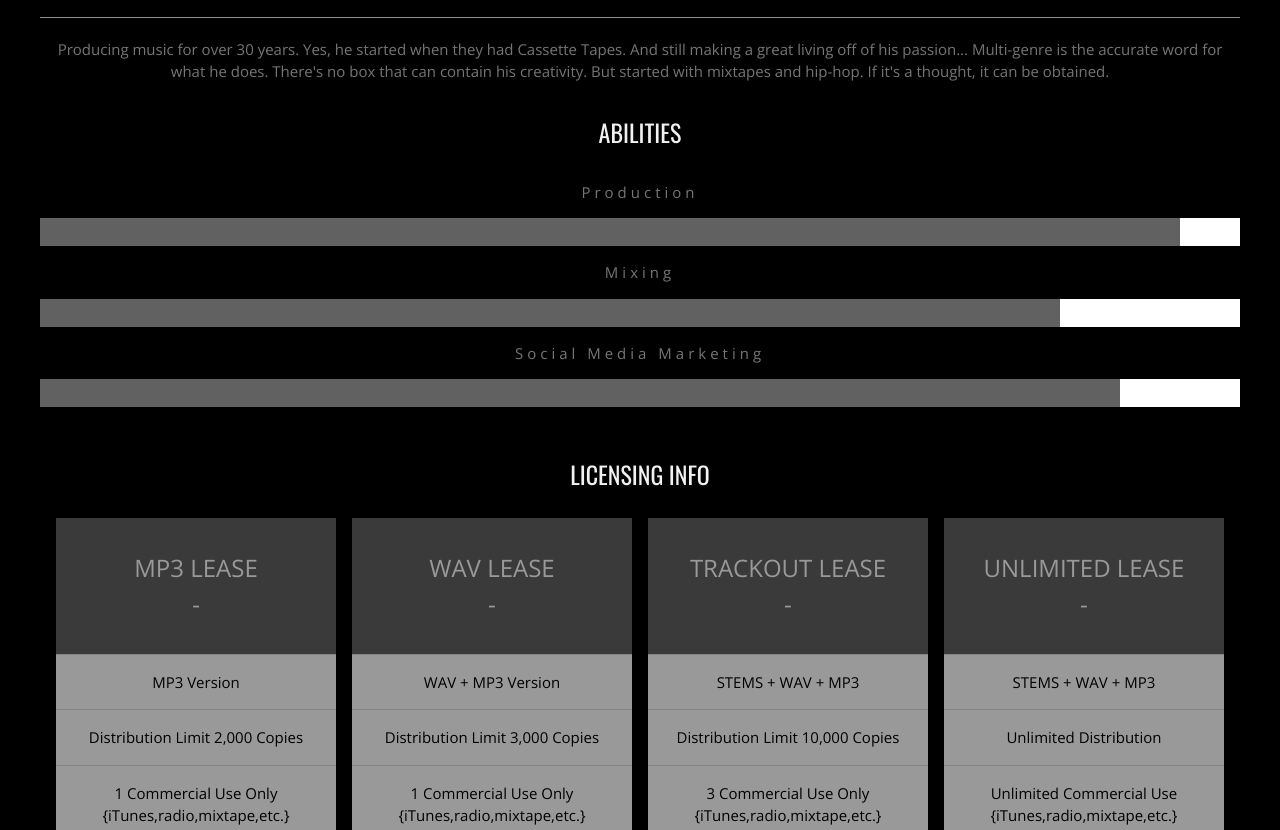
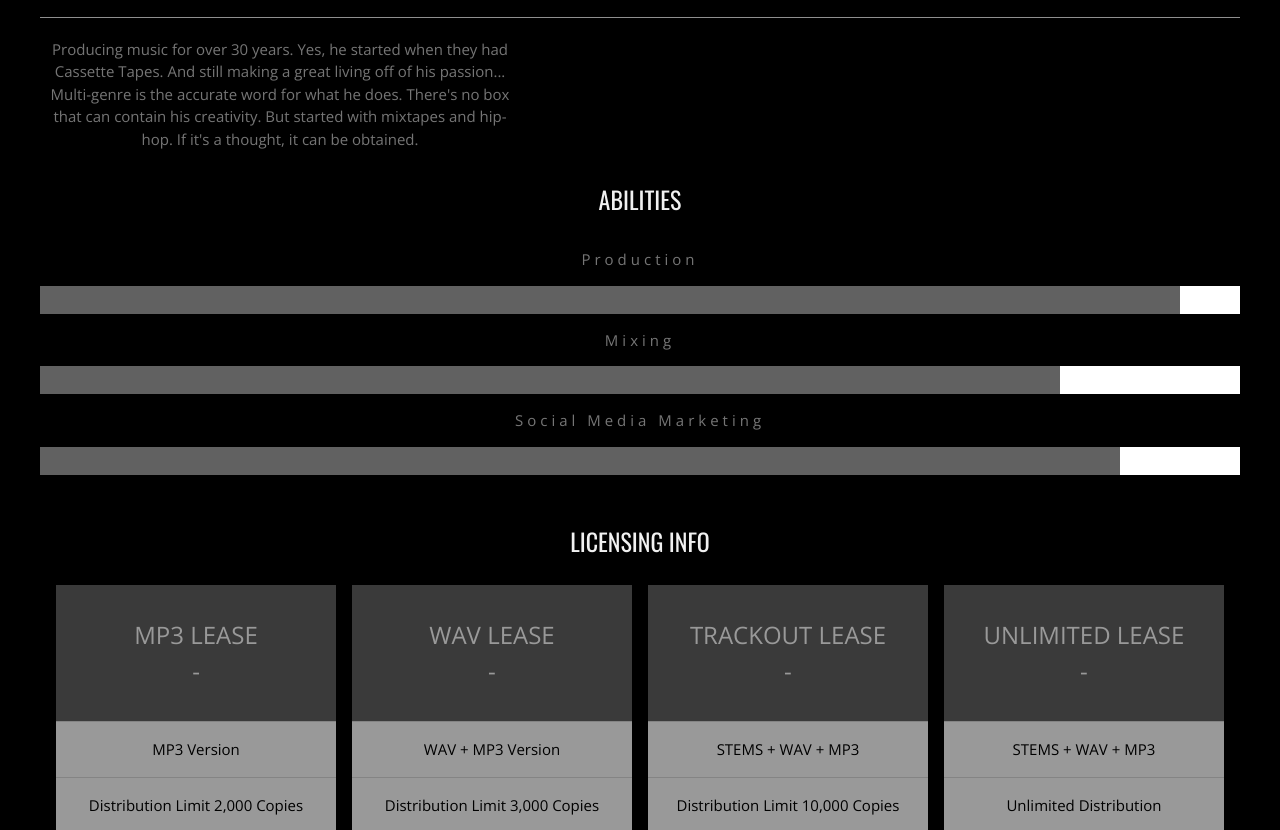
Before and after one commit to dlhill615/mask1ondatrack, a plain HTML site: page index.html in a window 1280 px wide. Shown: the part 1257-2087 px from the top of the page. Drawn offline with nearby package versions, Linux system fonts and the light colour scheme.

Commit message:
Update index.html

```diff
--- a/index.html
+++ b/index.html
@@ -53,7 +53,7 @@ body {font-family: "Open Sans"}
   <div class="w3-container w3-justify w3-center w3-text-grey w3-padding-64" id="about">
     <h2 class="w3-text-light-grey">mask1 On Da Track</h2>
     <hr style="width:100%" class="w3-opacity">
-    <p>Producing music for over 30 years. Yes, he started when they had Cassette Tapes. And still making a great living off of his passion... Multi-genre is
+    <p style="max-width:40%">Producing music for over 30 years. Yes, he started when they had Cassette Tapes. And still making a great living off of his passion... Multi-genre is
     the accurate word for what he does. There's no box that can contain his creativity. But started with mixtapes and hip-hop. If it's a thought, it can be obtained.
     </p>
     <h3 class="w3-padding-16 w3-text-light-grey">ABILITIES</h3>
```
